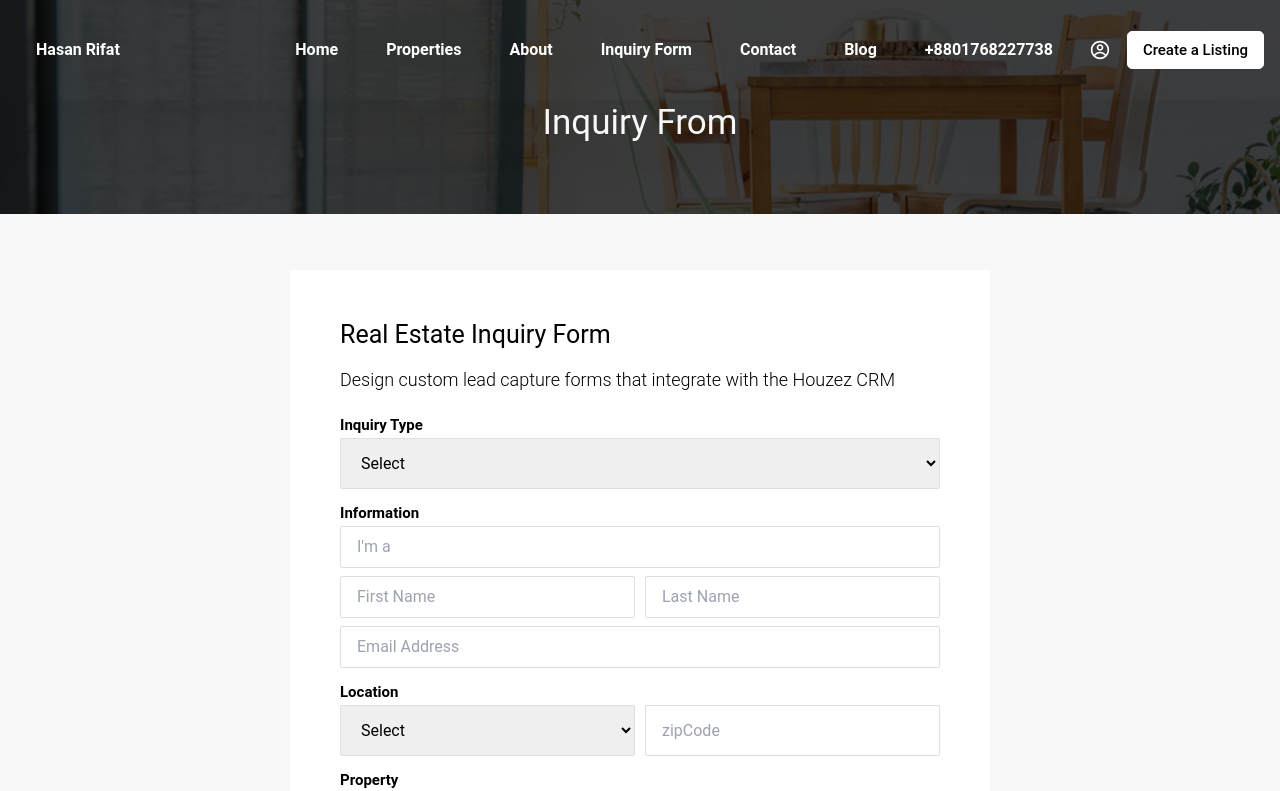
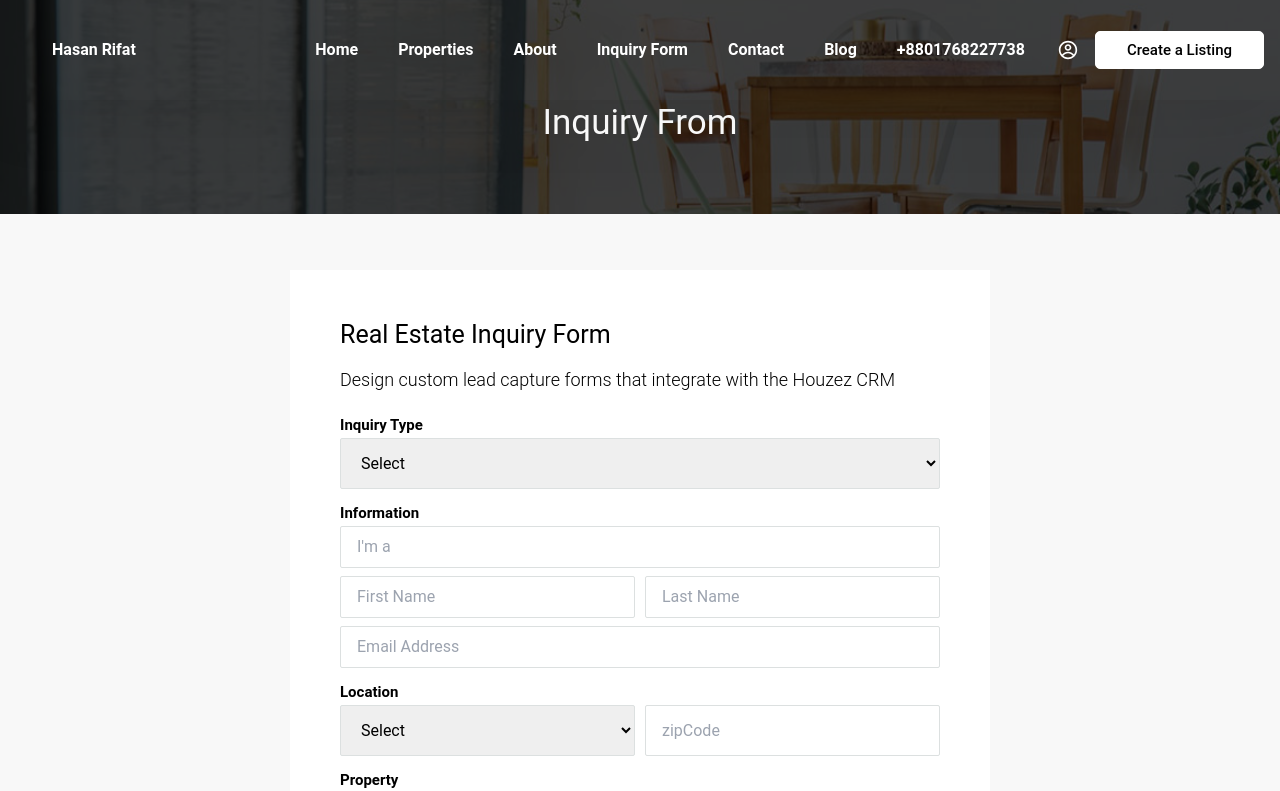
Before and after one commit to Hasan-Rifat/real-estate, a Next.js app: page /inquiry-form in a window 1280 px wide. Shown: the top 791 px of the page. Built offline with nearby package versions, Linux system fonts and the light colour scheme.

Commit message:
problem fixed

```diff
--- a/components/Home/Clients.tsx
+++ b/components/Home/Clients.tsx
@@ -21,8 +21,8 @@ const Clients: React.FC<ClientsProps> = () => {
     <section className="bg-white py-[15px] border-[1px] border-[#ECECEC]">
       <div className="max-w-[1210px] mx-auto flex flex-wrap p-5 flex-col md:flex-row items-center">
         <div className="z-10 w-full">
-          <div className="">
-            <h2 className="font-normal text-[35px] leading-[42px] text-white z-10 text-center w-full mt-8">
+          <div className="py-5">
+            <h2 className="font-normal text-[35px] leading-[42px] text-black z-10 text-center w-full mt-8">
               Our Sponsors
             </h2>
           </div>
--- a/components/Login/LoginForm.tsx
+++ b/components/Login/LoginForm.tsx
@@ -70,7 +70,7 @@ const LoginForm: React.FC<LoginFormProps> = () => {
                     </button>
 
                     <button className="mt-[15px] bg-[#fbc21c] text-black font-semibold text-sm leading-snug uppercase rounded shadow-md hover:text-white hover:bg-blue-700 hover:shadow-lg focus:bg-blue-700 focus:shadow-lg focus:outline-none focus:ring-0 active:bg-blue-800 active:shadow-lg transition duration-150 ease-in-out  border-0 w-[20%] py-[10px]">
-                      <Link href={"/register"}> Register </Link>
+                      <Link href="/register">Register</Link>
                     </button>
                   </div>
                 </form>
--- a/components/Register/RegisterPage.tsx
+++ b/components/Register/RegisterPage.tsx
@@ -140,7 +140,7 @@ const RegisterPage: React.FC<RegisterPageProps> = () => {
                     </button>
 
                     <button className="mt-[15px] bg-[#fbc21c] text-black font-semibold text-sm leading-snug uppercase rounded shadow-md hover:text-white hover:bg-blue-700 hover:shadow-lg focus:bg-blue-700 focus:shadow-lg focus:outline-none focus:ring-0 active:bg-blue-800 active:shadow-lg transition duration-150 ease-in-out  border-0 w-[20%] py-[10px]">
-                      <Link href={"/login"}> Login </Link>
+                      <Link href="/login">Login</Link>
                     </button>
                   </div>
                 </form>
--- a/components/shared/Header.tsx
+++ b/components/shared/Header.tsx
@@ -75,25 +75,25 @@ const Header: React.FC<HeaderProps> = () => {
   const navigation = (
     <div>
       <nav className="list-none flex items-center gap-2">
-        {navigate.map((link) => (
+        {navigate.map((item) => (
           <li>
             <Link
-              key={link.id}
-              href={`${link.path}`}
-              className={`mx-5 hover:text-primary font-semibold ${
+              key={item.id}
+              href={item.path}
+              className={`  hover:text-primary font-semibold p-4 ${
                 isTrue ? "text-black" : " text-white"
               }`}
             >
-              {link.text}
+              {item.text}
             </Link>
           </li>
         ))}
         <li>
           <Link
-            className={`mx-5 hover:text-primary font-semibold ${
+            className={`  hover:text-primary p-4 font-semibold ${
               isTrue ? "text-black" : " text-white"
             }`}
-            href={"tel:+8801768227738"}
+            href="tel:+8801768227738"
           >
             <span>+8801768227738</span>
           </Link>
@@ -101,7 +101,7 @@ const Header: React.FC<HeaderProps> = () => {
         <li>
           <Link
             href="/person"
-            className={`mx-5 hover:text-primary font-semibold ${
+            className={`  hover:text-primary font-semibold  p-4 ${
               isTrue ? "text-black" : " text-white"
             }`}
           >
@@ -109,16 +109,16 @@ const Header: React.FC<HeaderProps> = () => {
           </Link>
         </li>
         <li>
-          <Link href={"/"}>
           <button
             className={` border-[1px] border-white py-2
             px-[15px] text-[15px] font-medium leading-[20px] rounded-[5px] ${
               isTrue ? "text-white bg-secondary" : "text-black bg-white"
             }`}
           >
+            <Link className=" p-4" href={"/"}>
               Create a Listing
+            </Link>
           </button>
-          </Link>
         </li>
       </nav>
     </div>
@@ -130,21 +130,21 @@ const Header: React.FC<HeaderProps> = () => {
           ref={modal}
           className="list-none absolute left-0 top-[-6px] w-full bg-white p-5 gap-4 flex flex-col"
         >
-          {navigate.map((link) => (
+          {navigate.map((item) => (
             <li>
               <Link
-                key={link.id}
-                href={`${link.path}`}
-                className={`mx-5 hover:text-primary font-semibold text-black `}
+                key={item.id}
+                href={item.path}
+                className={`   p-4 hover:text-primary font-semibold text-black `}
               >
-                {link.text}
+                {item.text}
               </Link>
             </li>
           ))}
           <li>
             <Link
-              className={`mx-5 hover:text-primary font-semibold text-black`}
-              href={"tel:+8801768227738"}
+              className={`   p-4 hover:text-primary font-semibold text-black`}
+              href="tel:+8801768227738"
             >
               <span>+8801768227738</span>
             </Link>
@@ -152,20 +152,18 @@ const Header: React.FC<HeaderProps> = () => {
           <li>
             <Link
               href="/person"
-              className={`mx-5 hover:text-primary font-semibold text-black`}
+              className={` p-4  hover:text-primary font-semibold text-black`}
             >
-              <CgProfile className="text-[20px] mx-5" />
+              <CgProfile className="text-[20px] w-[36px]  mx-5 " />
             </Link>
           </li>
           <li>
-            <Link href={"/"}>
             <button
-                className={`mx-5 border-[1px] border-white py-2
+              className={` mx-5 p-4 border-[1px] border-white py-2
         px-[15px] text-[15px] font-medium leading-[20px] rounded-[5px] text-white bg-black`}
             >
-                Create a Listing
+              <Link href="/">Create a Listing</Link>
             </button>
-            </Link>
           </li>
           <button
             className="absolute right-[20px] top-[20px] "
@@ -198,13 +196,12 @@ const Header: React.FC<HeaderProps> = () => {
           : "shadow-[0px_4px_80px_rgba(0,0,0,0.1)]  text-white"
       } `}
     >
-      {/* me */}
       <div className="container p-4 mx-auto flex flex-wrap flex-col md:flex-row items-center ">
         <div className=" flex items-center justify-between w-full">
           <div>
             <Link className="text-primary w-full" href="/">
               <p
-                className={`mx-5 hover:text-primary font-semibold w-full ${
+                className={`w-full mx-5 p-4 hover:text-primary font-semibold ${
                   isTrue ? "text-black" : " text-white"
                 }`}
               >
--- a/components/shared/InquiryForm.tsx
+++ b/components/shared/InquiryForm.tsx
@@ -129,9 +129,12 @@ const InquiryForm: React.FC<InquiryFormProps> = () => {
           {/* Inquiry Type */}
           <div className="">
             <Label label={"Inquiry Type"} />
-            <SelectOption selectData={inquiryTypeData} className={"w-full"} />
+            <SelectOption
+              onChange={""}
+              selectData={inquiryTypeData}
+              className={"w-full"}
+            />
           </div>
-          {/* Information */}
           <div>
             <Label label={"Information"} />
             <Input
@@ -169,6 +172,7 @@ const InquiryForm: React.FC<InquiryFormProps> = () => {
             <Label label={"Location"} />
             <div className="flex gap-[10px]">
               <SelectOption
+                onChange={""}
                 selectData={inquiryTypeData}
                 className={"w-[50%]"}
               />
@@ -184,7 +188,11 @@ const InquiryForm: React.FC<InquiryFormProps> = () => {
           {/* property */}
           <div className="mb-4">
             <Label label={"Property"} />
-            <SelectOption selectData={propertyData} className={"w-full"} />
+            <SelectOption
+              onChange={""}
+              selectData={propertyData}
+              className={"w-full"}
+            />
             <div>
               <div className="flex gap-[10px]">
                 <Input
```
Also changed, not shown: pages/person/index.tsx (+0 -14 lines). Lines whose indentation alone changed are shown as unchanged.
